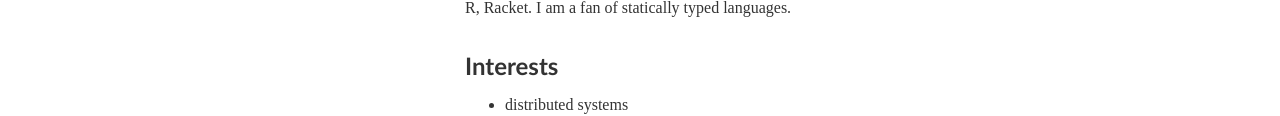
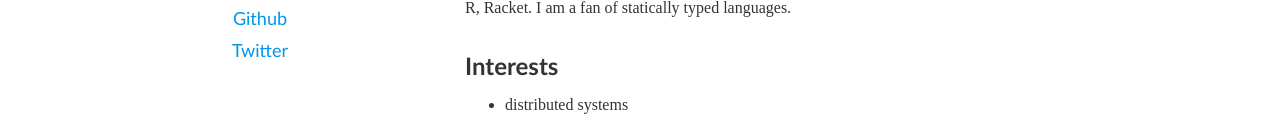
Before and after one commit to bookshelfdave/www.metadave.net, a plain HTML site: page public/index.html in a window 1280 px wide. Shown: the part 392-508 px from the top of the page. Drawn offline with Linux system fonts and the light colour scheme; a web font is replaced by a local one.

Commit message:
update bio

```diff
--- a/public/index.html
+++ b/public/index.html
@@ -48,6 +48,8 @@
             <div class="portrait-title">
                 <h2>Dave Parfitt</h2>
                 <h3>Cloud Engineering Manager @ Mozilla</h3>
+                <h3><a href="https://github.com/metadave">Github</a></h3>
+                <h3><a href="https://twitter.com/metadave">Twitter</a></h3>
             </div>
         </div>
     </div>
```
